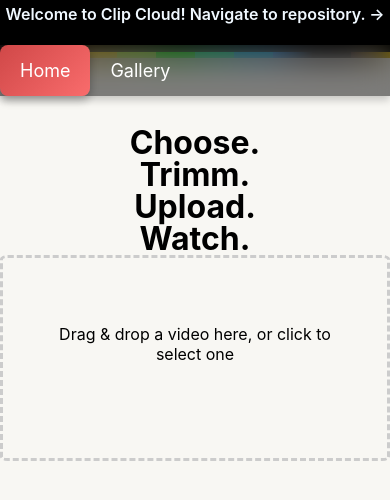
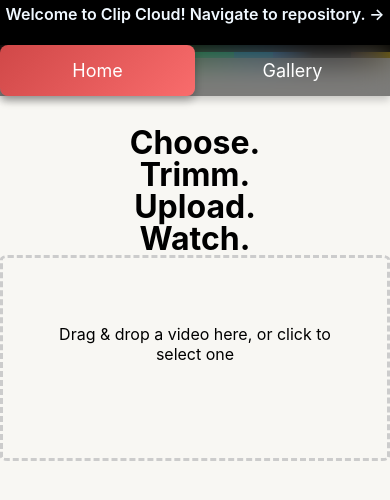
Before and after one commit to clip-cloud/app-client, a React (Create React App) app: page / in a window 390 px wide. Shown: the top 500 px of the page. Built offline with nearby package versions, Linux system fonts and the light colour scheme.

Commit message:
Fixed navigation button styles

```diff
--- a/src/components/navbar/navbar.css
+++ b/src/components/navbar/navbar.css
@@ -1,6 +1,4 @@
-.navbar_container {
-
-}
+.navbar_container {}
 
 .navbar {
   position: fixed;
@@ -130,7 +128,10 @@
     flex-direction: row;
     justify-content: center;
     align-items: center;
-
+    width: -webkit-fill-available;
   }
 
+  .navbar li {
+    width: -webkit-fill-available;
+  }
 }
```
